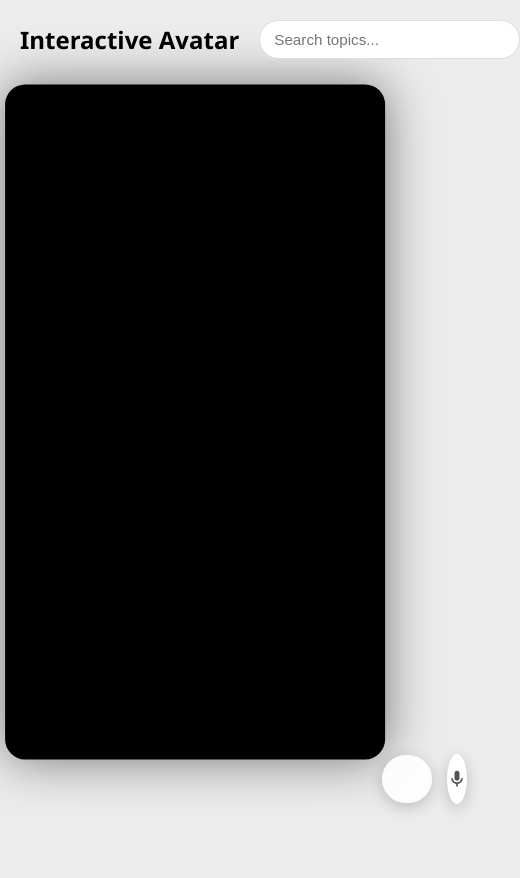
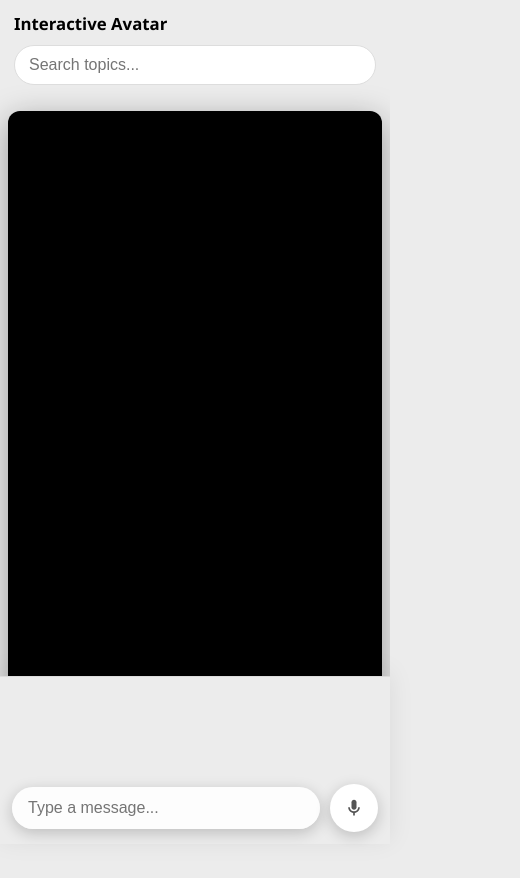
Before and after one commit to H4SSA4AN/FYPAvatar, a plain HTML site: page web/player/player.html in a window 390 px wide. Shown: the whole page, 520 px wide, since content can reach past the window. Before the commit the page ends 844 px from the top, so only its background shows below. Drawn offline with Linux system fonts and the light colour scheme; no server answers; files whose address does not match are found by name.

Commit message:
Added responsiveness for phones

```diff
--- a/web/player/player.css
+++ b/web/player/player.css
@@ -368,17 +368,171 @@ body {
     transform: scale(0.95);
 }
 
-/* Responsiveness: If the screen is too narrow to fit the chat on the side */
-@media (max-width: 1000px) {
+/* --- Tablet: chat still side-by-side but tighter --- */
+@media (max-width: 1100px) and (min-width: 901px) {
+    .chat-interface {
+        padding: 0 24px;
+    }
+}
+
+/* --- Mobile & small tablets: video + bottom chat bar --- */
+@media (max-width: 900px) {
+    body {
+        height: auto;
+        min-height: 100dvh;
+        overflow-x: hidden;
+        overflow-y: auto;
+        align-items: stretch;
+    }
+
+    .player-container {
+        display: flex;
+        flex-direction: column;
+        min-height: 100dvh;
+        padding-bottom: calc(200px + env(safe-area-inset-bottom, 0px));
+    }
+
+    .top-left-controls {
+        position: relative;
+        top: auto;
+        left: auto;
+        max-width: 100%;
+        width: 100%;
+        padding: 12px 14px 8px;
+        gap: 10px;
+        flex-shrink: 0;
+        z-index: 50;
+    }
+
+    .header {
+        flex-wrap: wrap;
+        gap: 10px;
+        width: 100%;
+    }
+
+    .header h1 {
+        font-size: 1.15rem;
+        white-space: normal;
+        width: 100%;
+    }
+
+    .search-container {
+        width: 100%;
+        max-width: 100%;
+    }
+
+    .search-container input {
+        font-size: 16px; /* Reduces iOS zoom-on-focus */
+    }
+
+    .controls-wrapper {
+        width: 100%;
+    }
+
+    .toggle-btn {
+        width: 100%;
+        max-width: 100%;
+        text-align: center;
+        padding: 10px 14px;
+    }
+
+    /* FAQ panel: sheet above the bottom chat bar */
+    .questions-panel {
+        position: fixed;
+        left: 10px;
+        right: 10px;
+        top: auto;
+        bottom: calc(210px + env(safe-area-inset-bottom, 0px));
+        width: auto;
+        max-height: min(45vh, 320px);
+        z-index: 200;
+    }
+
+    /* Video: fills space between header and bottom bar */
+    .video-wrapper {
+        position: relative;
+        top: auto;
+        left: auto;
+        transform: none;
+        flex: 1 1 auto;
+        min-height: 180px;
+        width: min(calc(100% - 24px), calc((100dvh - 280px) * 9 / 16));
+        max-width: 100%;
+        max-height: calc(100dvh - 260px);
+        height: auto;
+        aspect-ratio: 9 / 16;
+        margin: 8px auto 12px;
+        border-radius: 16px;
+        box-shadow: 0 8px 32px rgba(0, 0, 0, 0.35);
+    }
+
+    /* Bottom chat bar: fixed, full width */
+    .chat-interface {
+        position: fixed;
+        left: 0;
+        right: 0;
+        bottom: 0;
+        top: auto;
+        padding: 10px 12px calc(12px + env(safe-area-inset-bottom, 0px));
+        background: #ececec;
+        border-top: 1px solid #ddd;
+        box-shadow: 0 -4px 24px rgba(0, 0, 0, 0.08);
+        z-index: 100;
+        pointer-events: auto;
+        min-height: 168px;
+        max-height: 45vh;
+        display: flex;
+        flex-direction: column;
+        gap: 8px;
+    }
+
+    .chat-log {
+        flex: 1 1 auto;
+        min-height: 56px;
+        max-height: 22vh;
+        margin-bottom: 0;
+        padding-right: 6px;
+        -webkit-overflow-scrolling: touch;
+    }
+
     .chat-wrapper {
-        /* Reset positioning for smaller screens if needed,
-           but since it's inside chat-interface now, we might just want to let it flow */
         width: 100%;
-        justify-content: center;
+        justify-content: stretch;
+        gap: 10px;
+        flex-shrink: 0;
     }
 
     .chat-bubble {
         flex: 1;
-        min-width: auto;
+        min-width: 0;
+        padding: 12px 16px;
+    }
+
+    .chat-input-field {
+        font-size: 16px;
+    }
+
+    .mic-button {
+        width: 48px;
+        height: 48px;
+        flex-shrink: 0;
+    }
+
+    .message {
+        max-width: 92%;
+        font-size: 15px;
+        padding: 10px 14px;
     }
 }
+
+/* Very narrow phones */
+@media (max-width: 400px) {
+    .video-wrapper {
+        width: calc(100% - 16px);
+        border-radius: 12px;
+    }
+
+    .header h1 {
+        font-size: 1.05rem;
+    }
+}
--- a/web/player/player.html
+++ b/web/player/player.html
@@ -2,7 +2,7 @@
 <html lang="en">
 <head>
     <meta charset="UTF-8">
-    <meta name="viewport" content="width=device-width, initial-scale=1.0">
+    <meta name="viewport" content="width=device-width, initial-scale=1.0, viewport-fit=cover">
     <title>Interactive Avatar Player</title>
     <link rel="stylesheet" href="/player/player.css">
 </head>
```
